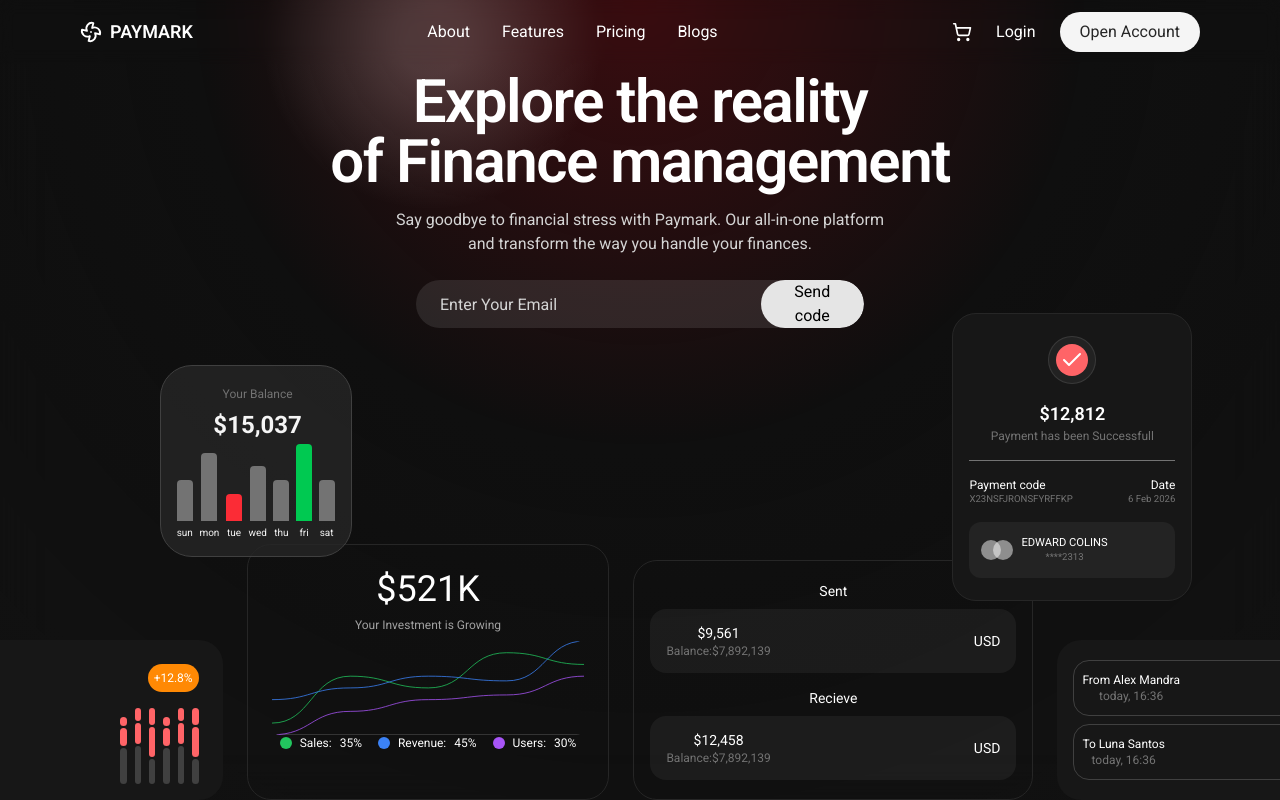
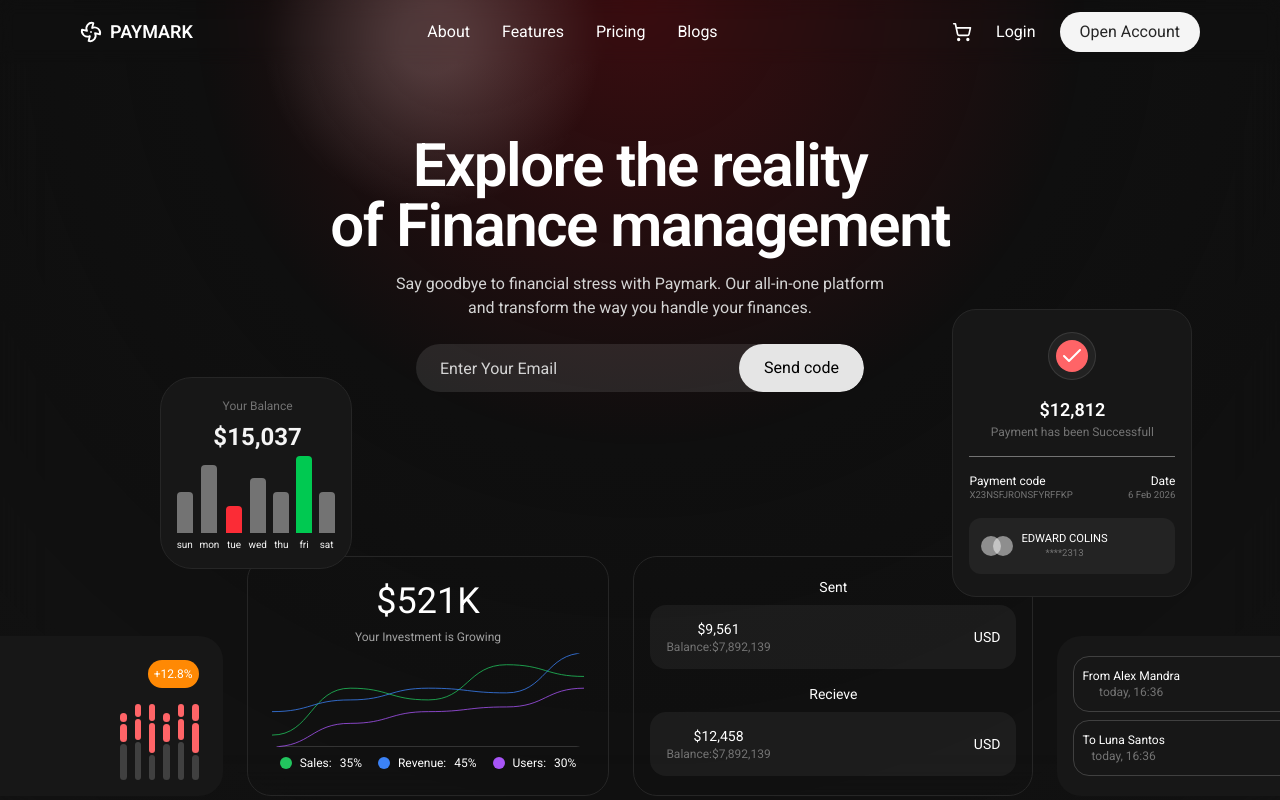
Before and after one commit to prasad-nikam/Heros, a React (Vite) app: page /paymark in a window 1280 px wide. Built offline with nearby package versions, Linux system fonts and the light colour scheme.

Commit message:
Paymark:Spacing Corrections

```diff
--- a/src/components/ui/MultiLineChart.tsx
+++ b/src/components/ui/MultiLineChart.tsx
@@ -91,7 +91,7 @@
           />
         ))}
       </svg>
-      <div className="flex justify-between text-xs">
+      <div className="flex justify-between text-xs pt-2">
         {data.map((line) => {
           return (
             <div className="flex flex-row items-center justify-between gap-2 px-2">
--- a/src/pages/Paymark/Paymark.tsx
+++ b/src/pages/Paymark/Paymark.tsx
@@ -6,7 +6,7 @@
   return (
     <div
       className={cn(
-        "relative flex min-h-screen w-full flex-col items-center pt-16 md:pt-2 lg:h-screen",
+        "relative flex min-h-screen w-full flex-col items-center pt-16 pb-1 md:pt-2 lg:h-screen",
         "z-0 overflow-hidden bg-neutral-900",
       )}
     >
--- a/src/pages/Paymark/sections/Hero/BalanceCard.tsx
+++ b/src/pages/Paymark/sections/Hero/BalanceCard.tsx
@@ -9,7 +9,7 @@
   const heighest = Math.max(...arr.map((i) => i.value));
   const height = arr.map((i) => (i.value * 100) / heighest);
   return (
-    <div className="relative size-48 rounded-4xl border border-neutral-700 bg-neutral-800/80 lg:absolute lg:-top-45 lg:-left-22">
+    <div className="relative size-48 rounded-4xl border border-neutral-800 bg-neutral-900 lg:absolute lg:-top-45 lg:-left-22">
       <div className="relative flex h-full w-full flex-col justify-between p-4">
         <div className="pt-1 pl-1 text-xs text-neutral-500">Your Balance</div>
         <div className="pt-1 pl-1 text-2xl font-bold text-neutral-100">
--- a/src/pages/Paymark/sections/Hero/Hero.tsx
+++ b/src/pages/Paymark/sections/Hero/Hero.tsx
@@ -5,7 +5,7 @@
 
 const Hero = () => {
   return (
-    <div className="relative z-10 h-full px-4 pt-8 selection:bg-white selection:text-black sm:pt-16">
+    <div className="relative z-10 h-full px-4 pt-8 selection:bg-white selection:text-black sm:pt-32">
       <div className="flex h-full flex-col items-center justify-between text-center text-white">
         <div className="flex flex-col items-center">
           <h1 className="text-3xl font-semibold tracking-tight sm:text-4xl md:text-6xl">
@@ -30,7 +30,7 @@
               placeholder="Enter Your Email"
               className="h-12 w-full rounded-full bg-neutral-100/10 px-6 placeholder:text-neutral-300 focus:outline-none sm:bg-transparent"
             />
-            <button className="h-12 w-fit rounded-full bg-neutral-200 px-6 text-black transition hover:bg-neutral-400 sm:w-auto">
+            <button className="h-12 w-40  rounded-full bg-neutral-200 px-6 text-black transition hover:bg-neutral-400">
               Send code
             </button>
           </div>
--- a/src/pages/Paymark/sections/Hero/InvestmentCard.tsx
+++ b/src/pages/Paymark/sections/Hero/InvestmentCard.tsx
@@ -19,7 +19,7 @@
   ];
 
   return (
-    <div className="relative flex h-fit w-full flex-col items-center justify-between gap-2 rounded-3xl border border-neutral-800 bg-transparent p-6 lg:h-full lg:pb-12">
+    <div className="relative flex h-fit w-full flex-col items-center justify-between gap-2 rounded-3xl border border-neutral-800 bg-transparent p-6 lg:h-full">
       <BalanceCard arr={BalanceData} />
       <div className="text-4xl">$521K</div>
       <div className="text-xs text-neutral-400">Your Investment is Growing</div>
```
